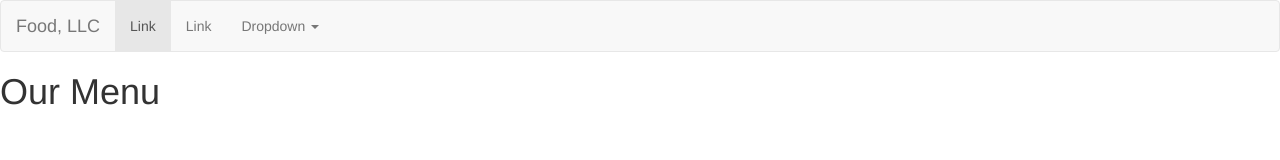
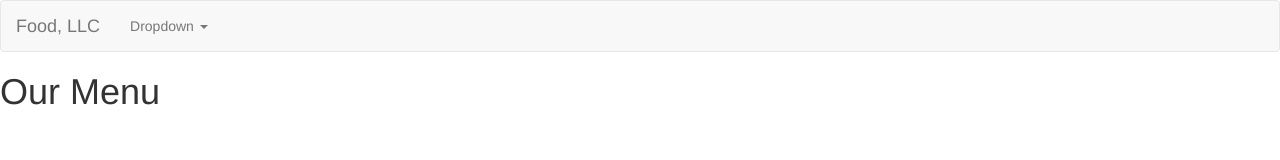
Before and after one commit to lovroselic/coursera-test, a plain HTML site: page module3/index.html in a window 1280 px wide. Drawn offline with Linux system fonts and the light colour scheme.

Commit message:
Update index.html
deleting unnecessary

```diff
--- a/module3/index.html
+++ b/module3/index.html
@@ -14,20 +14,18 @@
   <div class="container-fluid">
     <!-- Brand and toggle get grouped for better mobile display -->
     <div class="navbar-header">
-      <button type="button" class="navbar-toggle collapsed visible-xs" data-toggle="collapse" data-target="#bs-example-navbar-collapse-1" aria-expanded="false">
+      <!--<button type="button" class="navbar-toggle collapsed" data-toggle="collapse" data-target="#bs-example-navbar-collapse-1" aria-expanded="false">
         <span class="sr-only">Toggle navigation</span>
         <span class="icon-bar"></span>
         <span class="icon-bar"></span>
         <span class="icon-bar"></span>
-      </button>
+      </button>-->
       <a class="navbar-brand" href="#">Food, LLC</a>
     </div>
 
     <!-- Collect the nav links, forms, and other content for toggling -->
     <div class="collapse navbar-collapse" id="bs-example-navbar-collapse-1">
       <ul class="nav navbar-nav">
-        <li class="active"><a href="#">Link <span class="sr-only">(current)</span></a></li>
-        <li><a href="#">Link</a></li>
         <li class="dropdown">
           <a href="#" class="dropdown-toggle" data-toggle="dropdown" role="button" aria-haspopup="true" aria-expanded="false">Dropdown <span class="caret"></span></a>
           <ul class="dropdown-menu">
```
